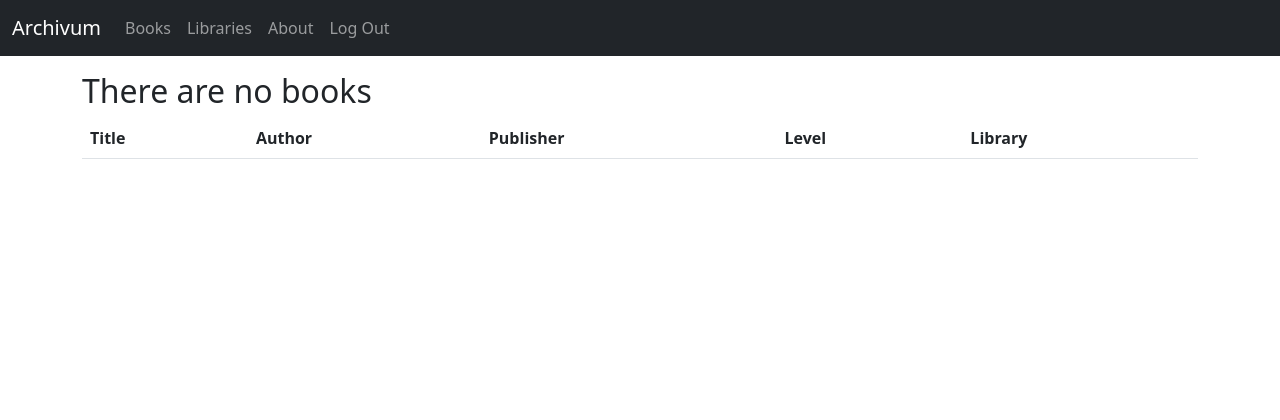
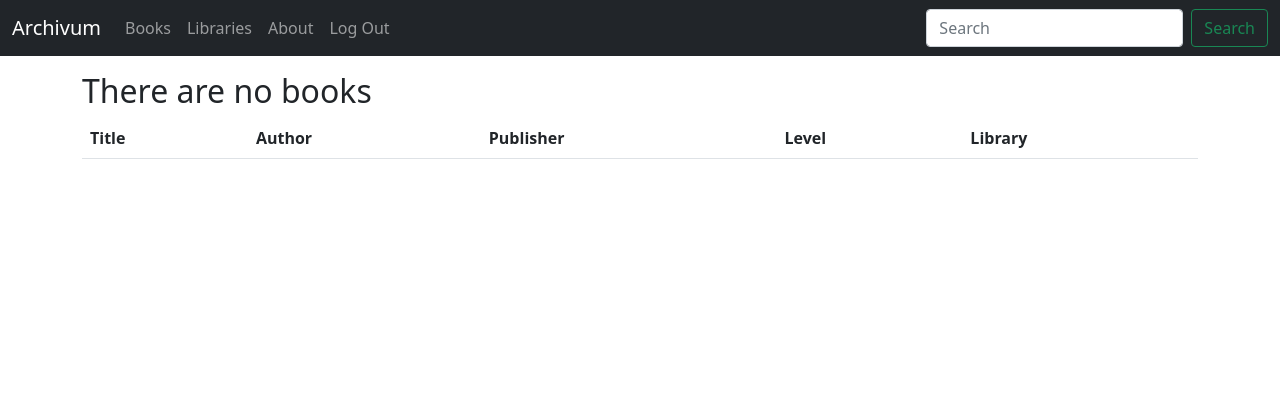
Before and after one commit to AllanSechrist/archivum, a Django app: page /books/ in a window 1280 px wide. Shown: the top 420 px of the page. Run offline with Django 4.2, Linux system fonts and the light colour scheme; the visitor is signed in with stand-in values (Sample User, id 1); data that the repository does not hold is empty; parts of the project's set-up code (start-up, migrations or seed data) failed here and were passed over; some libraries are stand-ins or nearby versions.

Commit message:
add book search

```diff
--- a/books/urls.py
+++ b/books/urls.py
@@ -1,9 +1,10 @@
 from django.urls import path
 
-from .views import BookListView, BookDetailView
+from .views import BookListView, BookDetailView, SearchResultsListView
 
 
 urlpatterns = [
     path("", BookListView.as_view(), name="book_list"),
     path("<uuid:pk>", BookDetailView.as_view(), name="book_detail"),
+    path("search/", SearchResultsListView.as_view(), name="search_results")
 ]
--- a/books/views.py
+++ b/books/views.py
@@ -1,5 +1,8 @@
+from typing import Any
 from django.contrib.auth.mixins import LoginRequiredMixin, PermissionRequiredMixin
+from django.db.models.query import QuerySet
 from django.views.generic import ListView, DetailView
+from django.db.models import Q
 
 from .models import Book
 
@@ -18,3 +21,15 @@ class BookDetailView(LoginRequiredMixin, PermissionRequiredMixin, DetailView):
     template_name = "books/book_detail.html"
     login_url = "account_login"
     permission_required = "books.special_status" # TEST
+
+
+class SearchResultsListView(ListView):
+    model = Book
+    context_object_name = "book_list"
+    template_name = "books/search_results.html"
+
+    def get_queryset(self):
+        query = self.request.GET.get("q")
+        return Book.objects.filter(
+            Q(title__icontains=query) | Q(author__icontains=query)
+        )
--- a/templates/_base.html
+++ b/templates/_base.html
@@ -62,6 +62,10 @@
             </li>
             {% endif %}
           </ul>
+          <form class="d-flex" action="{% url 'search_results' %}" method="get">
+            <input class="form-control me-2" type="search" name="q" placeholder="Search" aria-label="Search">
+            <button class="btn btn-outline-success" type="submit">Search</button>
+          </form>
         </div>
       </div>
     </nav>
```
Also changed, not shown: templates/books/search_results.html (added, +12 -0 lines).
